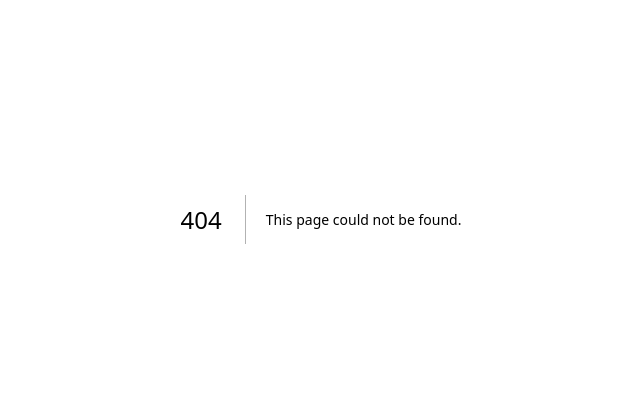
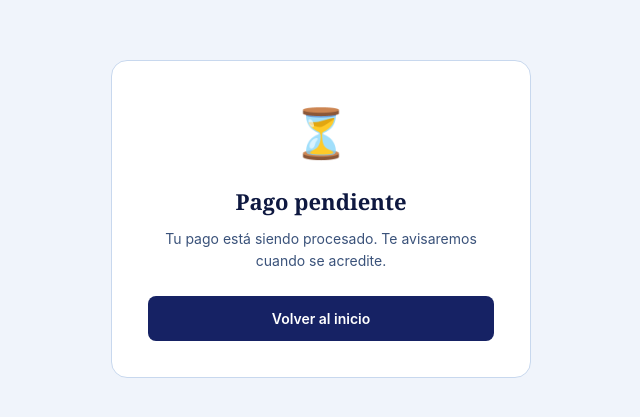
Before and after one commit to gregorioelias/teatro-aec, a Next.js app: page /pago in a window 1280 px wide. Before the commit this address had no page. Shown: the part 181-598 px from the top of the page, without its empty margins (319-959 px from the left). Built offline with nearby package versions, Linux system fonts and the light colour scheme.

Commit message:
Integrar MercadoPago Checkout Pro con webhook de confirmación

```diff
--- a/package.json
+++ b/package.json
@@ -10,6 +10,7 @@
   },
   "dependencies": {
     "@libsql/client": "^0.18.0",
+    "mercadopago": "^3.6.1",
     "next": "16.3.4",
     "react": "19.2.8",
     "react-dom": "19.2.8"
--- /dev/null
+++ b/src/app/api/pago/crear/route.ts
@@ -0,0 +1,39 @@
+import { NextResponse } from 'next/server';
+import { MercadoPagoConfig, Preference } from 'mercadopago';
+
+const mp = new MercadoPagoConfig({ accessToken: process.env.MP_ACCESS_TOKEN! });
+
+export async function POST(req: Request) {
+  const body = await req.json();
+  const { reserva_id, codigo, titulo, fecha, hora, butacas, cantidad, precio, total, nombre, email } = body;
+
+  const appUrl = process.env.APP_URL || 'http://localhost:3000';
+
+  const pref = await new Preference(mp).create({
+    body: {
+      external_reference: String(reserva_id),
+      items: [{
+        id: codigo,
+        title: `${titulo} — ${fecha} ${hora}`,
+        description: `${cantidad} butaca${cantidad !== 1 ? 's' : ''}: ${butacas.join(', ')}`,
+        quantity: cantidad,
+        unit_price: precio,
+        currency_id: 'ARS',
+      }],
+      payer: {
+        name: nombre || undefined,
+        email: email || undefined,
+      },
+      back_urls: {
+        success: `${appUrl}/pago?estado=aprobado&reserva=${codigo}`,
+        failure: `${appUrl}/pago?estado=rechazado&reserva=${codigo}`,
+        pending: `${appUrl}/pago?estado=pendiente&reserva=${codigo}`,
+      },
+      auto_return: 'approved',
+      notification_url: `${appUrl}/api/pago/webhook`,
+      metadata: { reserva_id, codigo, total },
+    },
+  });
+
+  return NextResponse.json({ init_point: pref.init_point, id: pref.id });
+}
--- /dev/null
+++ b/src/app/api/pago/webhook/route.ts
@@ -0,0 +1,37 @@
+import { NextResponse } from 'next/server';
+import { MercadoPagoConfig, Payment } from 'mercadopago';
+import { db } from '@/lib/db';
+
+const mp = new MercadoPagoConfig({ accessToken: process.env.MP_ACCESS_TOKEN! });
+
+export async function POST(req: Request) {
+  const body = await req.json();
+
+  if (body.type !== 'payment') return NextResponse.json({ ok: true });
+
+  const paymentId = body.data?.id;
+  if (!paymentId) return NextResponse.json({ ok: true });
+
+  const payment = await new Payment(mp).get({ id: paymentId });
+  const reservaId = payment.external_reference;
+  const status = payment.status;
+
+  if (!reservaId) return NextResponse.json({ ok: true });
+
+  const estado = status === 'approved' ? 'confirmada' : status === 'rejected' ? 'cancelada' : 'pendiente';
+
+  await db.execute({
+    sql: 'UPDATE reservas SET estado = ? WHERE id = ?',
+    args: [estado, reservaId],
+  });
+
+  // si se cancela, liberar las butacas
+  if (estado === 'cancelada') {
+    await db.execute({
+      sql: 'DELETE FROM butacas_ocupadas WHERE reserva_id = ?',
+      args: [reservaId],
+    });
+  }
+
+  return NextResponse.json({ ok: true });
+}
--- a/src/app/api/reservas/route.ts
+++ b/src/app/api/reservas/route.ts
@@ -7,13 +7,12 @@ function genCodigo() {
 
 export async function POST(req: Request) {
   const body = await req.json();
-  const { funcion_id, butacas, nombre, email } = body;
+  const { funcion_id, butacas, nombre, email, estado = 'pendiente' } = body;
 
   if (!funcion_id || !butacas?.length) {
     return NextResponse.json({ error: 'Datos incompletos' }, { status: 400 });
   }
 
-  // verificar que las butacas estén disponibles
   const placeholders = butacas.map(() => '?').join(',');
   const ocupadas = await db.execute({
     sql: `SELECT butaca FROM butacas_ocupadas WHERE funcion_id = ? AND butaca IN (${placeholders})`,
@@ -27,25 +26,23 @@ export async function POST(req: Request) {
     }, { status: 409 });
   }
 
-  // obtener precio de la función
   const funcion = await db.execute({
-    sql: 'SELECT o.precio FROM funciones f JOIN obras o ON o.id = f.obra_id WHERE f.id = ?',
+    sql: 'SELECT o.precio, o.titulo, f.fecha, f.hora FROM funciones f JOIN obras o ON o.id = f.obra_id WHERE f.id = ?',
     args: [funcion_id],
   });
   if (!funcion.rows.length) return NextResponse.json({ error: 'Función no encontrada' }, { status: 404 });
 
-  const precio = funcion.rows[0].precio as number;
+  const row = funcion.rows[0];
+  const precio = row.precio as number;
   const total = precio * butacas.length;
   const codigo = genCodigo();
 
-  // insertar reserva
   const res = await db.execute({
-    sql: 'INSERT INTO reservas (codigo, funcion_id, nombre, email, butacas, cantidad, total) VALUES (?,?,?,?,?,?,?)',
-    args: [codigo, funcion_id, nombre || null, email || null, butacas.join(','), butacas.length, total],
+    sql: 'INSERT INTO reservas (codigo, funcion_id, nombre, email, butacas, cantidad, total, estado) VALUES (?,?,?,?,?,?,?,?)',
+    args: [codigo, funcion_id, nombre || null, email || null, butacas.join(','), butacas.length, total, estado],
   });
-  const reservaId = res.lastInsertRowid;
+  const reservaId = Number(res.lastInsertRowid);
 
-  // marcar butacas como ocupadas
   for (const butaca of butacas) {
     await db.execute({
       sql: 'INSERT INTO butacas_ocupadas (funcion_id, butaca, reserva_id) VALUES (?,?,?)',
@@ -53,7 +50,10 @@ export async function POST(req: Request) {
     });
   }
 
-  return NextResponse.json({ codigo, total, butacas, cantidad: butacas.length });
+  return NextResponse.json({
+    id: reservaId, codigo, total, butacas, cantidad: butacas.length,
+    titulo: row.titulo, fecha: row.fecha, hora: row.hora, precio,
+  });
 }
 
 export async function GET() {
--- a/src/app/page.tsx
+++ b/src/app/page.tsx
@@ -67,19 +67,35 @@ export default function Home() {
   };
 
   const confirmar = async () => {
-    if (!curFuncion || !sel.size) return;
+    if (!curFuncion || !curObra || !sel.size) return;
     setLoading(true);
     try {
-      const res = await fetch('/api/reservas', {
+      // 1. crear reserva en DB con estado pendiente
+      const resRes = await fetch('/api/reservas', {
         method: 'POST',
         headers: { 'Content-Type': 'application/json' },
         body: JSON.stringify({ funcion_id: curFuncion.id, butacas: Array.from(sel), nombre: comprador.nombre || null, email: comprador.email || null }),
       });
-      const data = await res.json();
-      if (!res.ok) { alert(data.error || 'Error al reservar'); return; }
-      setConfirmacion(data);
-      setModalOpen(false);
-      setStep(3);
+      const reserva = await resRes.json();
+      if (!resRes.ok) { alert(reserva.error || 'Error al reservar'); return; }
+
+      // 2. crear preferencia en MercadoPago
+      const mpRes = await fetch('/api/pago/crear', {
+        method: 'POST',
+        headers: { 'Content-Type': 'application/json' },
+        body: JSON.stringify({
+          reserva_id: reserva.id, codigo: reserva.codigo,
+          titulo: reserva.titulo, fecha: reserva.fecha, hora: reserva.hora,
+          butacas: reserva.butacas, cantidad: reserva.cantidad,
+          precio: reserva.precio, total: reserva.total,
+          nombre: comprador.nombre || null, email: comprador.email || null,
+        }),
+      });
+      const mpData = await mpRes.json();
+      if (!mpRes.ok || !mpData.init_point) { alert('Error al iniciar el pago'); return; }
+
+      // 3. redirigir al checkout de MercadoPago
+      window.location.href = mpData.init_point;
     } finally {
       setLoading(false);
     }
--- /dev/null
+++ b/src/app/pago/page.tsx
@@ -0,0 +1,42 @@
+'use client';
+import { useSearchParams } from 'next/navigation';
+import { Suspense } from 'react';
+
+function PagoContent() {
+  const params = useSearchParams();
+  const estado = params.get('estado');
+  const reserva = params.get('reserva');
+
+  const config = {
+    aprobado: { icon: '✓', color: '#2CB356', titulo: '¡Pago aprobado!', msg: 'Tu reserva está confirmada. Presentá tu DNI en boletería el día de la función.' },
+    rechazado: { icon: '✕', color: '#E03030', titulo: 'Pago rechazado', msg: 'No se pudo procesar el pago. Podés intentar nuevamente.' },
+    pendiente: { icon: '⏳', color: '#E09020', titulo: 'Pago pendiente', msg: 'Tu pago está siendo procesado. Te avisaremos cuando se acredite.' },
+  }[estado || 'pendiente'] ?? { icon: '⏳', color: '#E09020', titulo: 'Procesando...', msg: 'Verificando tu pago.' };
+
+  return (
+    <div style={{ minHeight: '100vh', display: 'grid', placeItems: 'center', padding: 24, background: 'var(--bg)' }}>
+      <div style={{ maxWidth: 420, width: '100%', background: 'var(--bg-c)', border: '1px solid var(--bd)', borderRadius: 16, padding: 36, textAlign: 'center' }}>
+        <span style={{ fontSize: 48, color: config.color, display: 'block', marginBottom: 16 }}>{config.icon}</span>
+        <h2 style={{ fontFamily: 'Georgia,serif', fontSize: 22, fontWeight: 600, marginBottom: 10, color: 'var(--ink)' }}>{config.titulo}</h2>
+        <p style={{ fontSize: 14, color: 'var(--ink2)', lineHeight: 1.6, marginBottom: 24 }}>{config.msg}</p>
+        {reserva && (
+          <div style={{ background: 'var(--bg-m)', borderRadius: 8, padding: '10px 16px', marginBottom: 24, fontSize: 13, color: 'var(--ink3)' }}>
+            Código de reserva: <strong style={{ color: 'var(--ink)', fontFamily: 'monospace' }}>{reserva}</strong>
+          </div>
+        )}
+        <a href="/" style={{ display: 'block', padding: 12, background: '#162264', color: '#fff', borderRadius: 8, fontSize: 14, fontWeight: 600, textDecoration: 'none' }}>
+          Volver al inicio
+        </a>
+        {estado === 'rechazado' && (
+          <a href="/" style={{ display: 'block', marginTop: 10, padding: 12, background: 'transparent', color: 'var(--red)', border: '1.5px solid var(--red)', borderRadius: 8, fontSize: 14, fontWeight: 600, textDecoration: 'none' }}>
+            Intentar de nuevo
+          </a>
+        )}
+      </div>
+    </div>
+  );
+}
+
+export default function PagoPage() {
+  return <Suspense><PagoContent /></Suspense>;
+}
```
Also changed, not shown: 1 other file (tests, documents, lock files or other folders).
